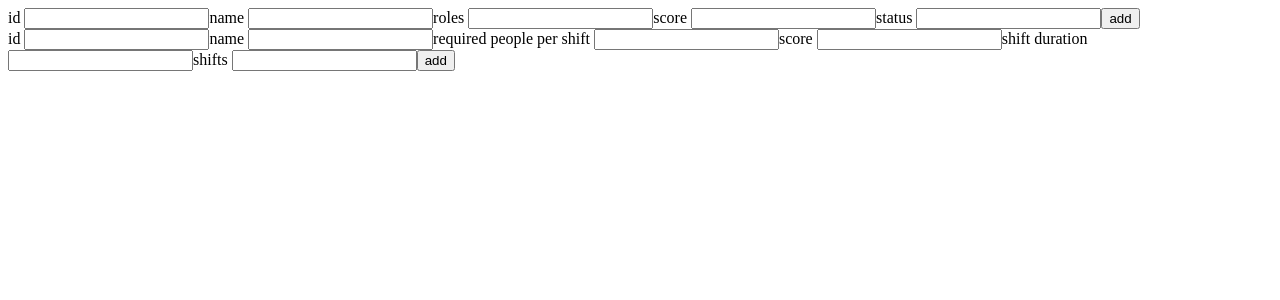
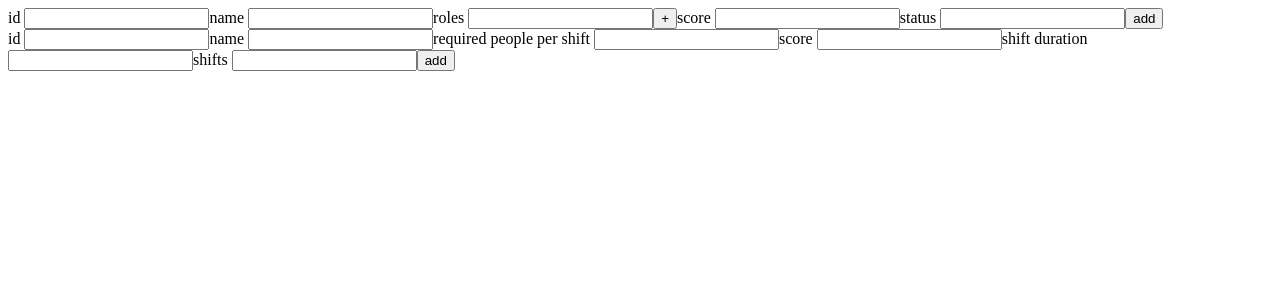
Before and after one commit to yuval-herman/shavazak, a React (Create React App) app in the folder client/: page /tablemanager in a window 1280 px wide. Shown: the top 300 px of the page. Built offline with nearby package versions, Linux system fonts and the light colour scheme.

Commit message:
added multi input

```diff
--- a/client/src/TableManager/TableManager.tsx
+++ b/client/src/TableManager/TableManager.tsx
@@ -1,12 +1,34 @@
-import { SyntheticEvent } from "react";
+import { SyntheticEvent, useState } from "react";
 import { savePerson, saveTask } from "../api";
+import { formDataToObj } from "../helpers";
 import { Person, Task } from "../types";
+
+function MultiInput(props: { name: string }) {
+	const [inputsNumber, setInputsNumber] = useState<number>(1);
+
+	function addInput() {
+		setInputsNumber((num) => num + 1);
+	}
+
+	const inputs = [];
+	for (let i = 0; i < inputsNumber; i++) {
+		inputs.push(<input key={i} name={props.name} />);
+	}
+
+	return (
+		<>
+			<span>{inputs}</span>
+			<button onClick={addInput}>+</button>
+		</>
+	);
+}
 
 function AddPerson() {
 	function submitHandler(event: SyntheticEvent) {
 		event.preventDefault();
 		const formData = new FormData(event.target as HTMLFormElement);
-		savePerson(Object.fromEntries(formData) as unknown as Person);
+
+		savePerson(formDataToObj(formData) as unknown as Person);
 	}
 
 	return (
@@ -18,7 +40,7 @@ function AddPerson() {
 				name <input name="name" />
 			</label>
 			<label>
-				roles <input name="id" />
+				roles <MultiInput name="roles" />
 			</label>
 			<label>
 				score <input name="score" />
```
